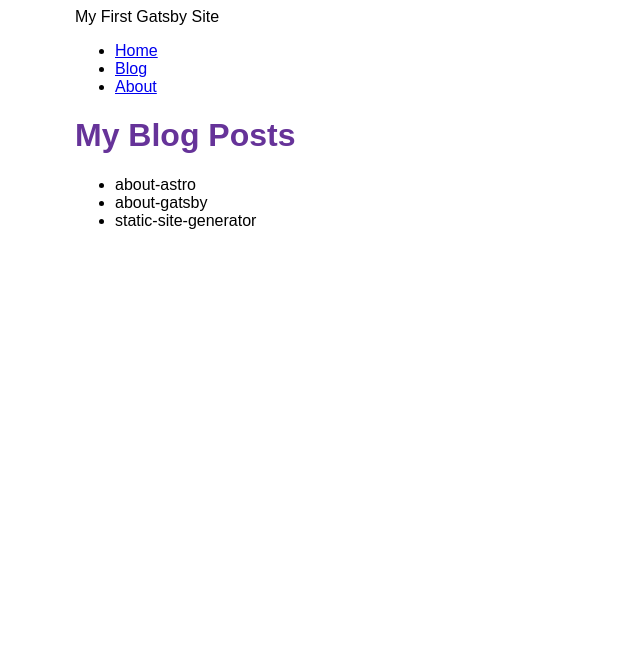
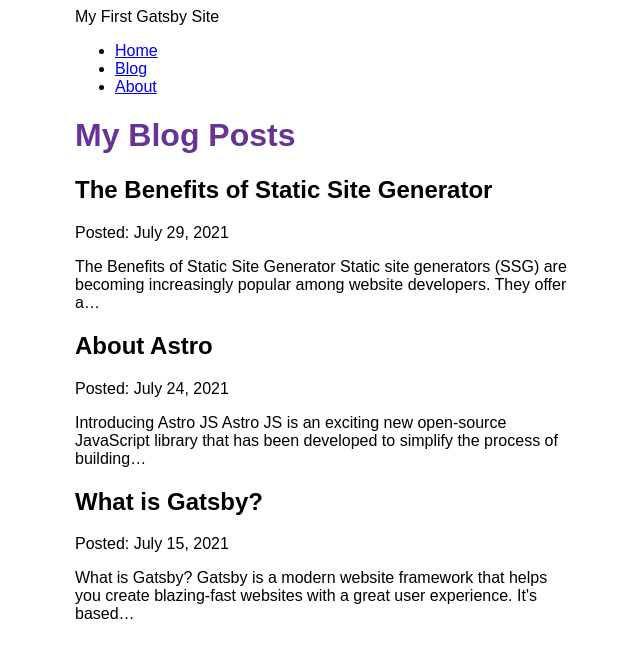
Before and after one commit to Victor-Guerrero-Devs/my-first-gatsby-site, a Gatsby site: page /blog in a window 1280 px wide. Shown: the whole page, without its empty margins (315-955 px from the left). Built offline with nearby package versions, Linux system fonts and the light colour scheme; Gatsby itself is replaced by a stand-in of ours.

Commit message:
Finish part 5, render blog posts

```diff
--- a/blog/about-astro.mdx
+++ b/blog/about-astro.mdx
@@ -1,3 +1,9 @@
+---
+title: "About Astro"
+date: "2021-07-24"
+slug: "about-astro"
+---
+
 # Introducing Astro JS
 
 Astro JS is an exciting new open-source JavaScript library that has been developed to simplify the process of building modern web applications. It is a lightweight and powerful library that provides developers with an easy-to-use framework to create beautiful and interactive user interfaces.
--- a/blog/about-gatsby.mdx
+++ b/blog/about-gatsby.mdx
@@ -1,3 +1,9 @@
+---
+title: "What is Gatsby?"
+date: "2021-07-15"
+slug: "what-is-gatsby"
+---
+
 # What is Gatsby?
 
 Gatsby is a modern website framework that helps you create blazing-fast websites with a great user experience. It's based on React, a popular JavaScript library for building user interfaces, and uses GraphQL for data querying and manipulation. With Gatsby, you can create rich, dynamic websites with minimal effort.
--- a/blog/static-site-generator.mdx
+++ b/blog/static-site-generator.mdx
@@ -1,4 +1,10 @@
-# The Benefits of Using a Static Site Generator
+---
+title: "The Benefits of Static Site Generator"
+date: "2021-07-29"
+slug: "the-benefits-of-static-site-generator"
+---
+
+# The Benefits of Static Site Generator
 
 Static site generators (SSG) are becoming increasingly popular among website developers. They offer a wide range of benefits compared to traditional dynamic sites, such as faster loading times, less complexity, and improved security.
 
--- a/gatsby-config.js
+++ b/gatsby-config.js
@@ -16,5 +16,6 @@
         path: `${__dirname}/blog`,
       },
     },
+    "gatsby-plugin-mdx",
   ],
 };
--- a/package.json
+++ b/package.json
@@ -15,8 +15,10 @@
     "clean": "gatsby clean"
   },
   "dependencies": {
+    "@mdx-js/react": "^2.3.0",
     "gatsby": "^5.9.0",
     "gatsby-plugin-image": "^3.9.0",
+    "gatsby-plugin-mdx": "^5.9.0",
     "gatsby-plugin-sharp": "^5.9.0",
     "gatsby-source-filesystem": "^5.9.0",
     "react": "^18.2.0",
--- a/src/pages/blog.js
+++ b/src/pages/blog.js
@@ -6,20 +6,27 @@
 const BlogPage = ({ data }) => {
   return (
     <Layout pageTitle="My Blog Posts">
-      <ul>
-        {data.allFile.nodes.map((node) => (
-          <li key={node.name}>{node.name}</li>
-        ))}
-      </ul>
+      {data.allMdx.nodes.map((node) => (
+        <article key={node.id}>
+          <h2>{node.frontmatter.title}</h2>
+          <p>Posted: {node.frontmatter.date}</p>
+          <p>{node.excerpt}</p>
+        </article>
+      ))}
     </Layout>
   );
 };
 
 export const query = graphql`
   query {
-    allFile {
+    allMdx(sort: { frontmatter: { date: DESC } }) {
       nodes {
-        name
+        frontmatter {
+          title
+          date(formatString: "MMMM DD, YYYY")
+        }
+        id
+        excerpt
       }
     }
   }
```
Also changed, not shown: 1 other file.
